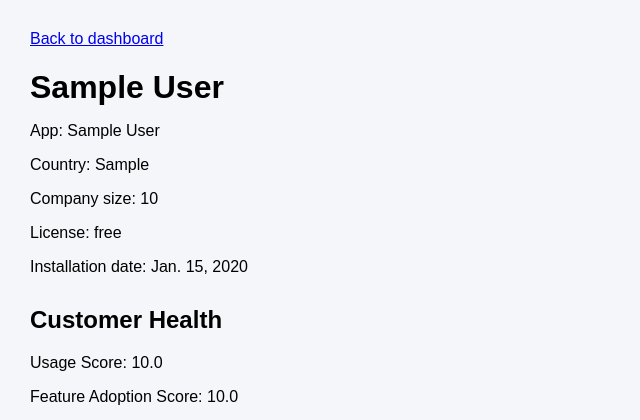
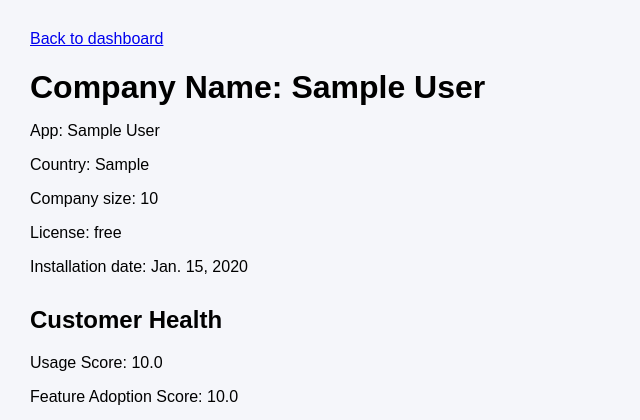
Before and after one commit to karianjahi/atlassian-app-analytics, a Django app: page /customers/1/ in a window 1280 px wide. Shown: the top 420 px of the page, without its empty margins (0-640 px from the left). Run offline with Django 5.2, Linux system fonts and the light colour scheme; tables that the repository leaves empty hold one stand-in row (values such as "Sample post"); data that the repository does not hold is empty.

Commit message:
Update html page to show the company name label

```diff
--- a/core/analytics/templates/analytics/customer_detail.html
+++ b/core/analytics/templates/analytics/customer_detail.html
@@ -13,7 +13,7 @@
 <body>
     <a href="{% url 'dashboard' %}">Back to dashboard</a>
     <div id="customer_properties">
-        <h1>{{customer.company_name}}</h1>
+        <h1>Company Name: {{customer.company_name}}</h1>
         <p>App: {{customer.app_name}}</p>
         <p>Country: {{customer.country}}</p>
         <p>Company size: {{customer.company_size}}</p>
```
